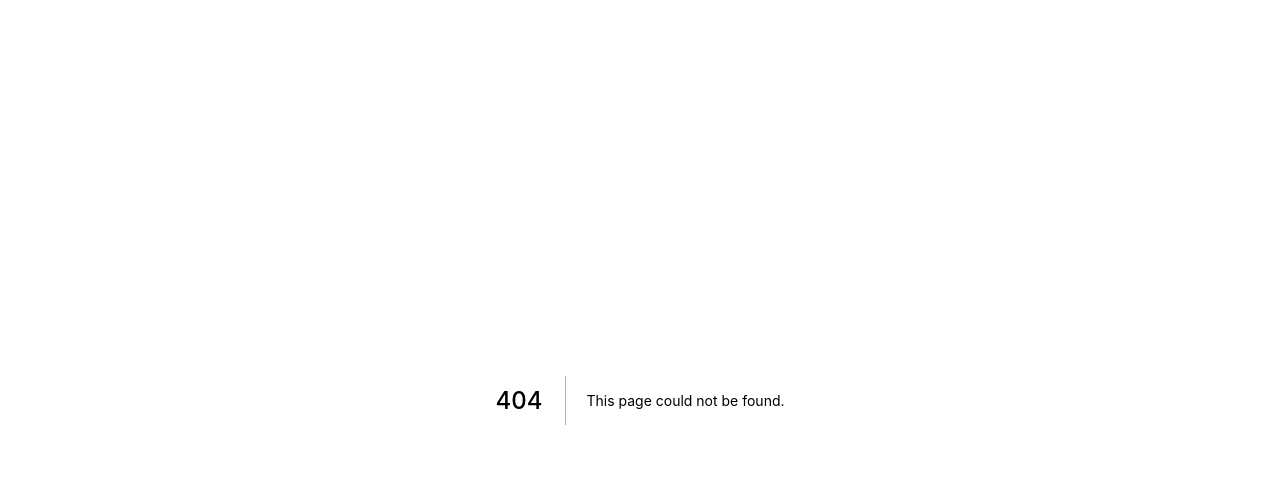
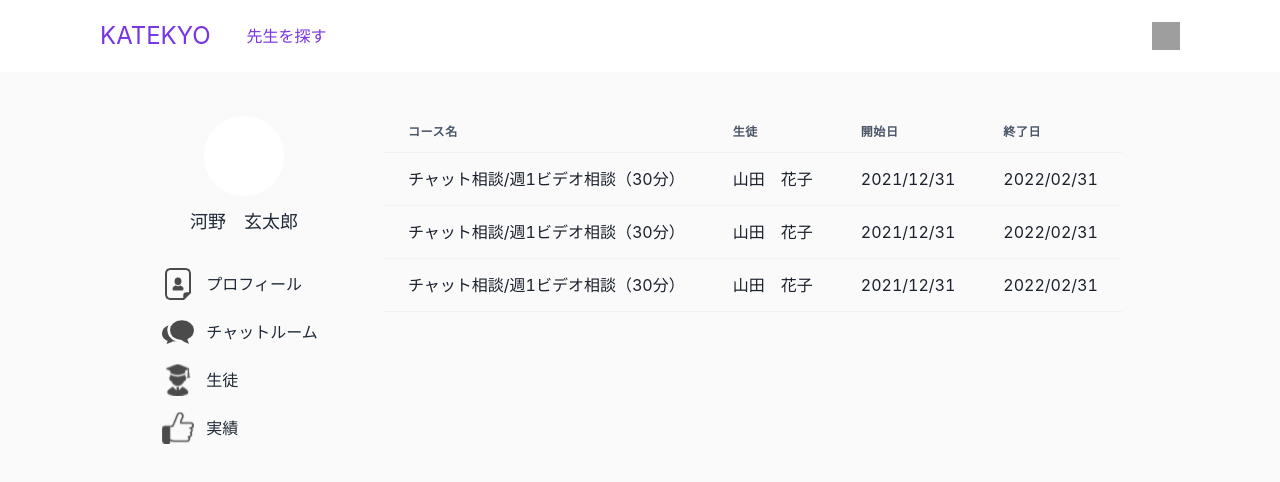
Before and after one commit to iamyabui/katekyo, a Next.js app: page /achievement in a window 1280 px wide. Before the commit this address had no page. Shown: the top 482 px of the page. Built offline with nearby package versions, Linux system fonts and the light colour scheme; grey boxes are pictures that could not be loaded.

Commit message:
#20 先生実績画面を新規作成

```diff
--- a/components/common/teacherLeftMenu.js
+++ b/components/common/teacherLeftMenu.js
@@ -2,7 +2,7 @@ import IconBig from "../icon/iconBig";
 
 export default function TeacherLeftMenu() {
   return (
-    <div className="min-w-[20rem] text-gray-800 flex flex-col items-center pr-20 pl-10">
+    <div className="min-w-[20rem] text-gray-800 flex flex-col items-center pl-10">
       <IconBig />
       <p className="text-lg py-2">河野　玄太郎</p>
       <ul className="mt-4">
--- a/pages/_app.js
+++ b/pages/_app.js
@@ -1,7 +1,12 @@
 import "../styles/globals.css";
+import { ChakraProvider } from "@chakra-ui/react";
 
 function MyApp({ Component, pageProps }) {
-  return <Component {...pageProps} />;
+  return (
+    <ChakraProvider>
+      <Component {...pageProps} />
+    </ChakraProvider>
+  );
 }
 
 export default MyApp;
--- /dev/null
+++ b/pages/achievement.js
@@ -0,0 +1,57 @@
+import Header from "../components/common/header";
+import TeacherLeftMenu from "../components/common/teacherLeftMenu";
+import {
+  Table,
+  Thead,
+  Tbody,
+  Tfoot,
+  Tr,
+  Th,
+  Td,
+  TableCaption,
+} from "@chakra-ui/react";
+
+export default function Achievement() {
+  return (
+    <>
+      <Header />
+      <div className="bg-top-bg w-screen h-screen">
+        <div className="flex max-w-6xl mx-auto py-10">
+          <TeacherLeftMenu />
+          <div>
+            <Table>
+              <Thead>
+                <Tr>
+                  <Th>コース名</Th>
+                  <Th>生徒</Th>
+                  <Th>開始日</Th>
+                  <Th>終了日</Th>
+                </Tr>
+              </Thead>
+              <Tbody>
+                <Tr>
+                  <Td>チャット相談/週1ビデオ相談（30分）</Td>
+                  <Td>山田　花子</Td>
+                  <Td>2021/12/31</Td>
+                  <Td>2022/02/31</Td>
+                </Tr>
+                <Tr>
+                  <Td>チャット相談/週1ビデオ相談（30分）</Td>
+                  <Td>山田　花子</Td>
+                  <Td>2021/12/31</Td>
+                  <Td>2022/02/31</Td>
+                </Tr>
+                <Tr>
+                  <Td>チャット相談/週1ビデオ相談（30分）</Td>
+                  <Td>山田　花子</Td>
+                  <Td>2021/12/31</Td>
+                  <Td>2022/02/31</Td>
+                </Tr>
+              </Tbody>
+            </Table>
+          </div>
+        </div>
+      </div>
+    </>
+  );
+}
```
